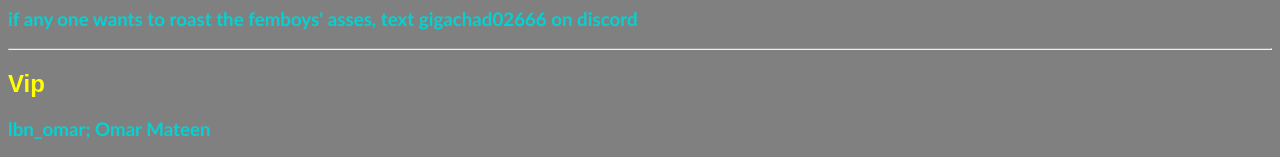
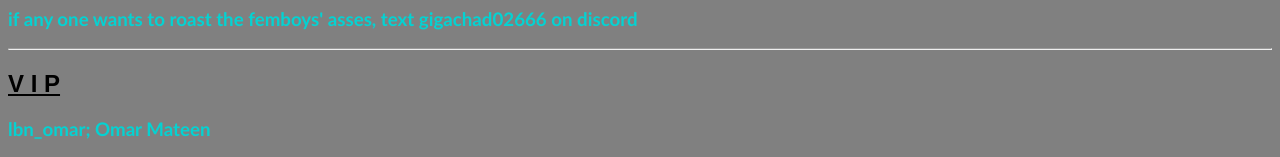
Before and after one commit to GIGACHADx20666/anti-disgrace, a plain HTML site: page pgg1.html in a window 1280 px wide. Shown: the part 182-339 px from the top of the page. Drawn offline with Linux system fonts and the light colour scheme.

Commit message:
Add files via upload

```diff
--- a/pgg1.html
+++ b/pgg1.html
@@ -14,7 +14,7 @@
     <p>ANTI-DISGRACE where femboys are grtting roasted :), and their sensitive photos being leaked</p>
     <h3>if any one wants to roast the femboys' asses, text <b>gigachad02666</b> on discord</h3>
     <hr>
-    <h2 class="vnb">Vip</h2>
+    <h2><b><u><b>V  I  P</b></u></b></h2>
     <h3>lbn_omar; Omar Mateen</h3>
     <hr>
     <h2>by <b>gigachad02666</b><i>(me)</i></h2>
```
